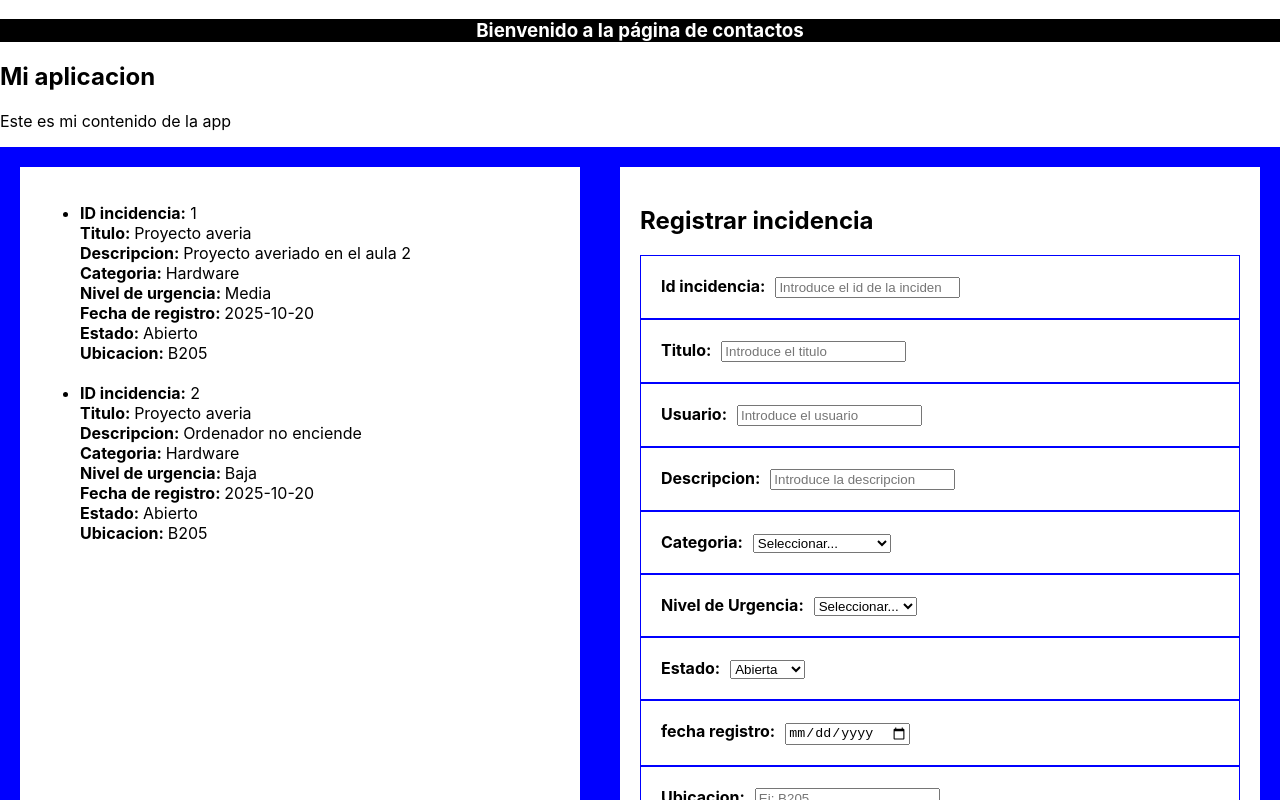
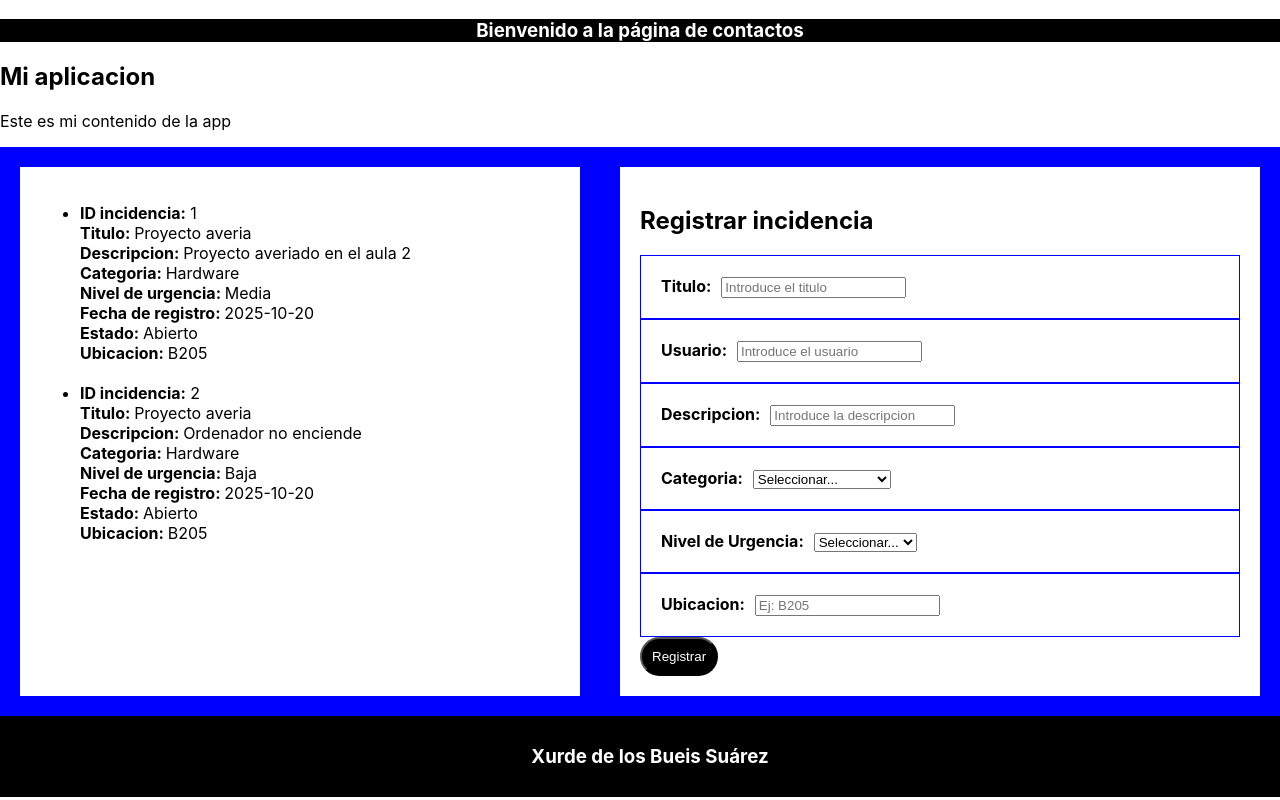
Before and after one commit to Xurdeds67/React_UD2, a React (Create React App) app: page / in a window 1280 px wide. Shown: the top 800 px of the page. Built offline with nearby package versions, Linux system fonts and the light colour scheme.

Commit message:
Agregar cambios para UT04_ACT1b

```diff
--- a/src/components/Form.js
+++ b/src/components/Form.js
@@ -6,8 +6,8 @@ class Form extends React.Component{
     envioFormulario=(event)=>{
         event.preventDefault();
         const form= event.target;
-        this.props.agregarIncidencia(form.id.value, form.titulo.value, form.usuario.value, form.descripcion.value,
-            form.categoria.value, form.nivel.value, form.ubicacion.value, form.fecha.value, form.estado.value
+        this.props.agregarIncidencia( form.titulo.value, form.usuario.value, form.descripcion.value,
+            form.categoria.value, form.nivel.value, form.ubicacion.value
         )
     }
 
@@ -16,10 +16,7 @@ class Form extends React.Component{
             <div>
                 <h2>Registrar incidencia</h2>
                 <form onSubmit={this.envioFormulario}>
-                    <div className="elemento-form">
-                        <label>Id incidencia:</label>
-                        <input type="number" name="id" placeholder="Introduce el id de la incidencia" required></input>
-                    </div>
+
 
                     <div className="elemento-form">
                         <label>Titulo:</label>
@@ -58,20 +55,7 @@ class Form extends React.Component{
                         </select>
                     </div>
 
-                    <div className="elemento-form">
-                        <label>Estado:</label>
-                        <select name="estado" required>
-                            <option>Abierta</option>
-                            <option>En curso</option>
-                            <option>Resuelta</option>
-                            <option>Cerrada</option>
-                        </select>
-                    </div>
 
-                    <div className="elemento-form">
-                        <label>fecha registro:</label>
-                        <input type="date" name="fecha" required></input>
-                    </div>
 
                     <div className="elemento-form">
                         <label>Ubicacion:</label>
--- a/src/components/main/App.js
+++ b/src/components/main/App.js
@@ -61,16 +61,21 @@ class App extends React.Component {
     ]
 
     }
-    agregarIncidencia=(id_nuevo, titulo_nuevo, usuario_nuevo, descripcion_nuevo, categoria_nuevo,nivel_urgencia_nuevo, ubicacion_nuevo, fecha_registro_nuevo, estado_nuevo,)=>{
-      const nueva_incidencia={
-        id_incidencias: id_nuevo,
+    agregarIncidencia=( titulo_nuevo, usuario_nuevo, descripcion_nuevo, categoria_nuevo,nivel_urgencia_nuevo, ubicacion_nuevo)=>{
+      const fecha= new Date();
+      const year = fecha.getFullYear();
+      const month = String(fecha.getMonth()+1).padStart(2,'0');
+      const day = String (fecha.getDate()).padStart(2,'0');
+      const fecha_formateada= year+ "-" + month + "-" + day;
+      const nueva_incidencia= {
+        id_incidencias: this.state.incidencias.length +1 ,
         id_usuario: usuario_nuevo,
         titulo: titulo_nuevo,
         descripcion: descripcion_nuevo,
         categoria: categoria_nuevo,
         nivel_urgencia: nivel_urgencia_nuevo,
-        fecha_registro: fecha_registro_nuevo,
-        estado: estado_nuevo,
+        fecha_registro: fecha_formateada,
+        estado: "Abierta",
         ubicacion: ubicacion_nuevo
       }
       console.log("Nueva incidencia",nueva_incidencia);
```
